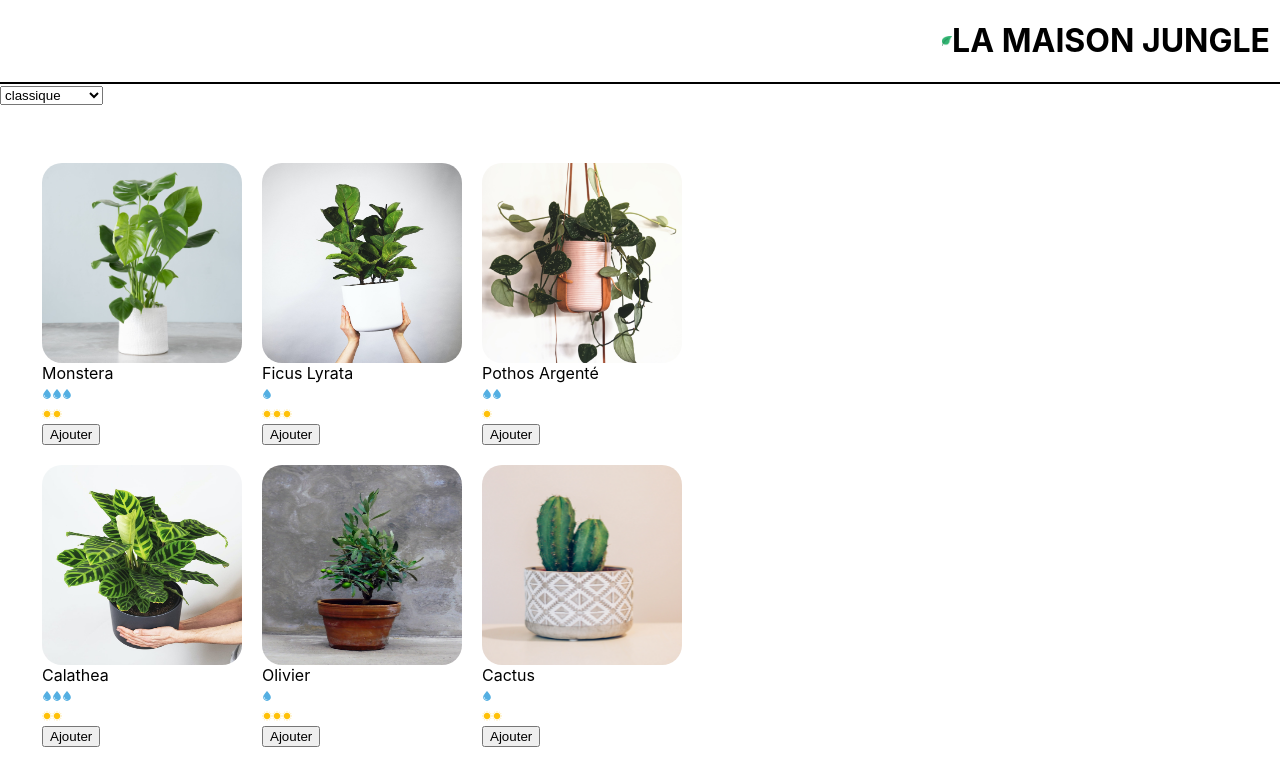
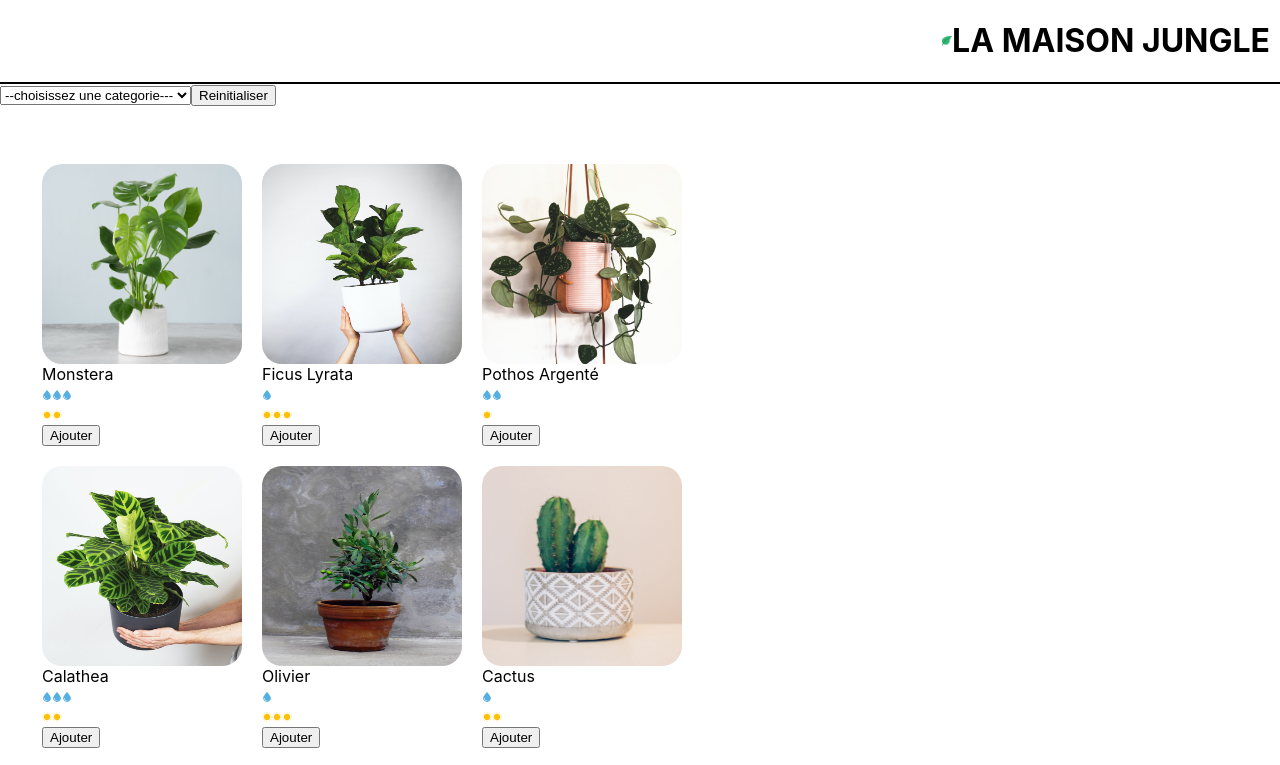
Before and after one commit to jimlecracken13/ReactSimpleTest, a React (Create React App) app: page / in a window 1280 px wide. Shown: the top 765 px of the page. Built offline with nearby package versions, Linux system fonts and the light colour scheme.

Commit message:
affichage par categorie

```diff
--- a/src/components/App.js
+++ b/src/components/App.js
@@ -6,12 +6,12 @@ import Categories from "./Categories";
 import { useState } from "react";
 function App() {
   const [cart, updateCart]= useState([])
-  const [categorie, setCategorie]=useState("classique")
+  const [category, setCategory]=useState("")
   return (
     <>
       <Banner />
-      <Categories categorie={categorie} setCategorie={setCategorie}/>
-      <ShoppingList cart={cart} updateCart={updateCart} categorie={categorie}/>
+      <Categories category={category} setCategory={setCategory}/>
+      <ShoppingList cart={cart} updateCart={updateCart} category={category}/>
       <Cart cart={cart} updateCart={updateCart}/>
       <Footer></Footer>
     </>
--- a/src/components/Categories.jsx
+++ b/src/components/Categories.jsx
@@ -1,18 +1,18 @@
 import plantlist from "../datas/plantList";
-const Categorie = ({categorie, setCategorie}) => {
+const Categorie = ({category, setCategory}) => {
   const listCategori = [
     ...new Set(plantlist.map((element) => element.category)),
   ];
 
   return (
     <div>
-      <select name="categorie" id="categorie" value={categorie}
-          onChange={(event)=>setCategorie(event.target.value)}>
-        {listCategori.map((category, index) => (
-          <option key={`${index}-${category}`}>{category}</option>
+      <select name="categorie" id="categorie" value={category} onChange={(event)=>setCategory(event.target.value)}>
+          <option>--choisissez une categorie---</option>
+        {listCategori.map((cate, index) => (
+          <option key={`${index}`}>{cate}</option>
         ))}
-        {console.log(categorie)}
       </select>
+      <button onClick={()=>setCategory("")}>Reinitialiser</button>
     </div>
   );
 };
--- a/src/components/PlantItems.js
+++ b/src/components/PlantItems.js
@@ -17,7 +17,7 @@ const addToCart = (cart, plant, updateCart) => {
     ]);
   }
 };
-const PlantItems = ({ plant, cart, updateCart}) => {
+const PlantItems = ({ plant, cart, updateCart, category}) => {
   return (
     <li key={plant.id} className="lmj-plant-item">
       <img src={plant.cover} alt="cover" className="lmj-plant-item-cover " />
@@ -31,6 +31,6 @@ const PlantItems = ({ plant, cart, updateCart}) => {
         </button>
       </div>
     </li>
-  );
+  )
 };
 export default PlantItems;
--- a/src/components/ShoppingList.js
+++ b/src/components/ShoppingList.js
@@ -1,7 +1,7 @@
 import PlantItems from './PlantItems'
 import "../styles/ShoppingList.css";
 import plantlist from "../datas/plantList";
-const ShoppingList = ({cart, updateCart, categorie}) => {
+const ShoppingList = ({cart, updateCart, category}) => {
 
 
   return (
@@ -9,9 +9,12 @@ const ShoppingList = ({cart, updateCart, categorie}) => {
 
       <ul className='lmj-plant-list'>
         {
-            plantlist.map((plant)=>(
-              <PlantItems plant={plant} cart={cart} updateCart={updateCart} categorie={categorie}/>
+            category !== "" ?
+            plantlist.filter(plant => plant.category === category)
+            .map(plant => (
+              <PlantItems plant={plant} cart={cart} updateCart={updateCart} category={category}/>
             ))
+            : plantlist.map(plant => <PlantItems plant={plant} cart={cart} updateCart={updateCart} category={category}/>)
         }
       </ul>
     </div>
```
